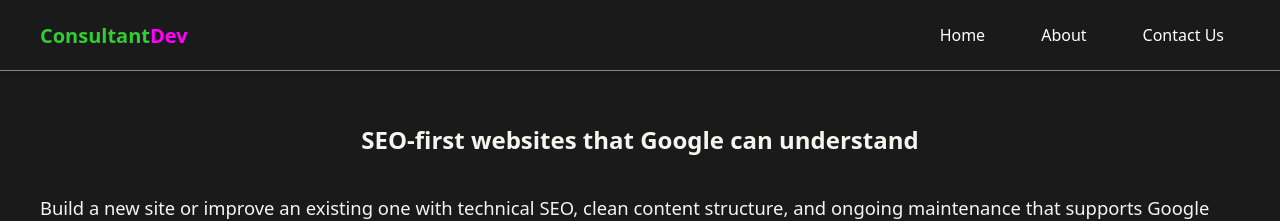
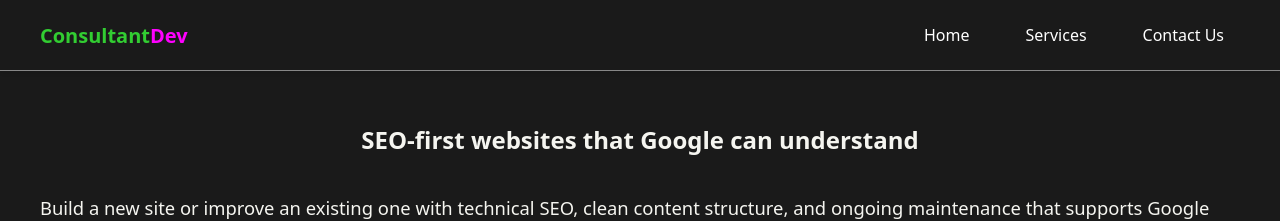
Before and after one commit to m33lucky-benny/ebiya-consul, a Jekyll site: the page built from index.html, in a window 1280 px wide. Shown: the top 221 px of the page. Built offline with Jekyll 4.4.1, drawn with Linux system fonts in a browser that asks for light colours.

Commit message:
Update settings.yml

```diff
--- a/_data/settings.yml
+++ b/_data/settings.yml
@@ -19,7 +19,7 @@ brand:
 nav_items:
   - title: Home
     url: /
-  - title: About
-    url: /about
+  - title: Services
+    url: /services
   - title: Contact Us
     url: /contact
```
